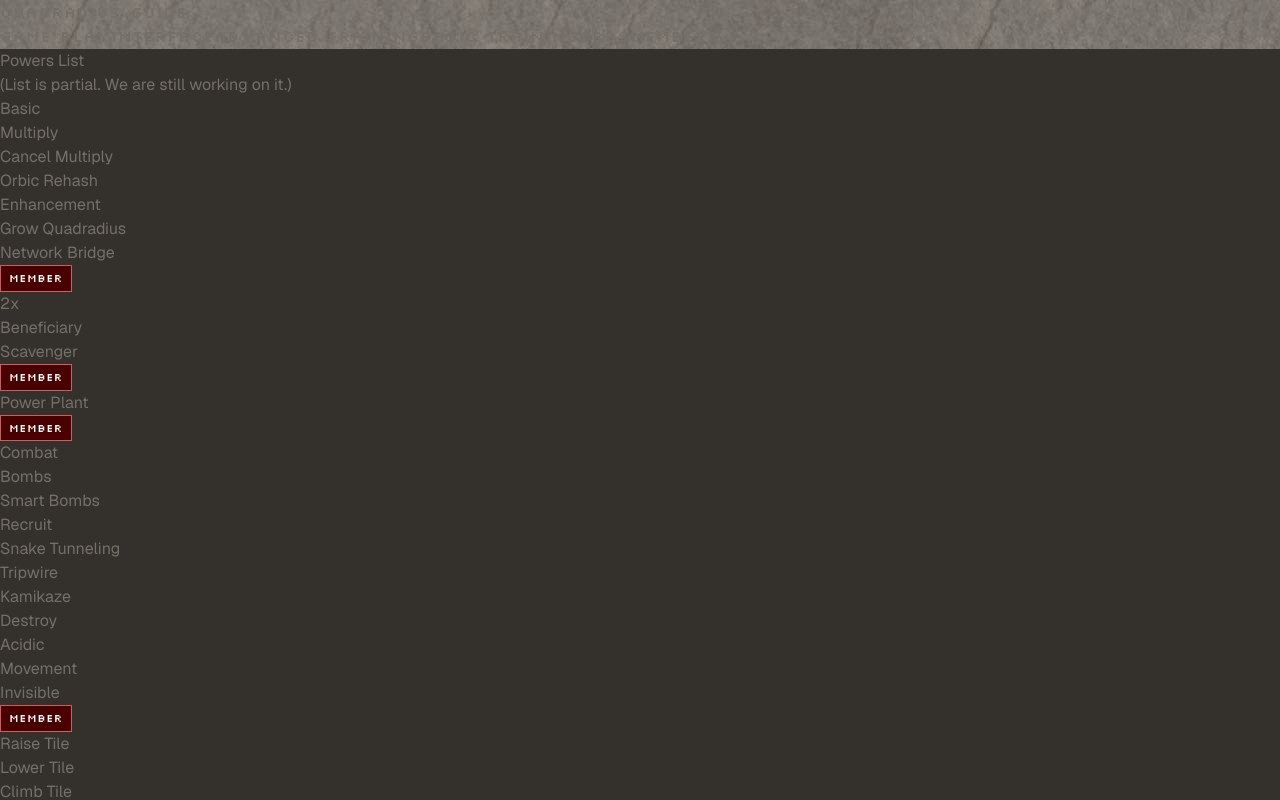
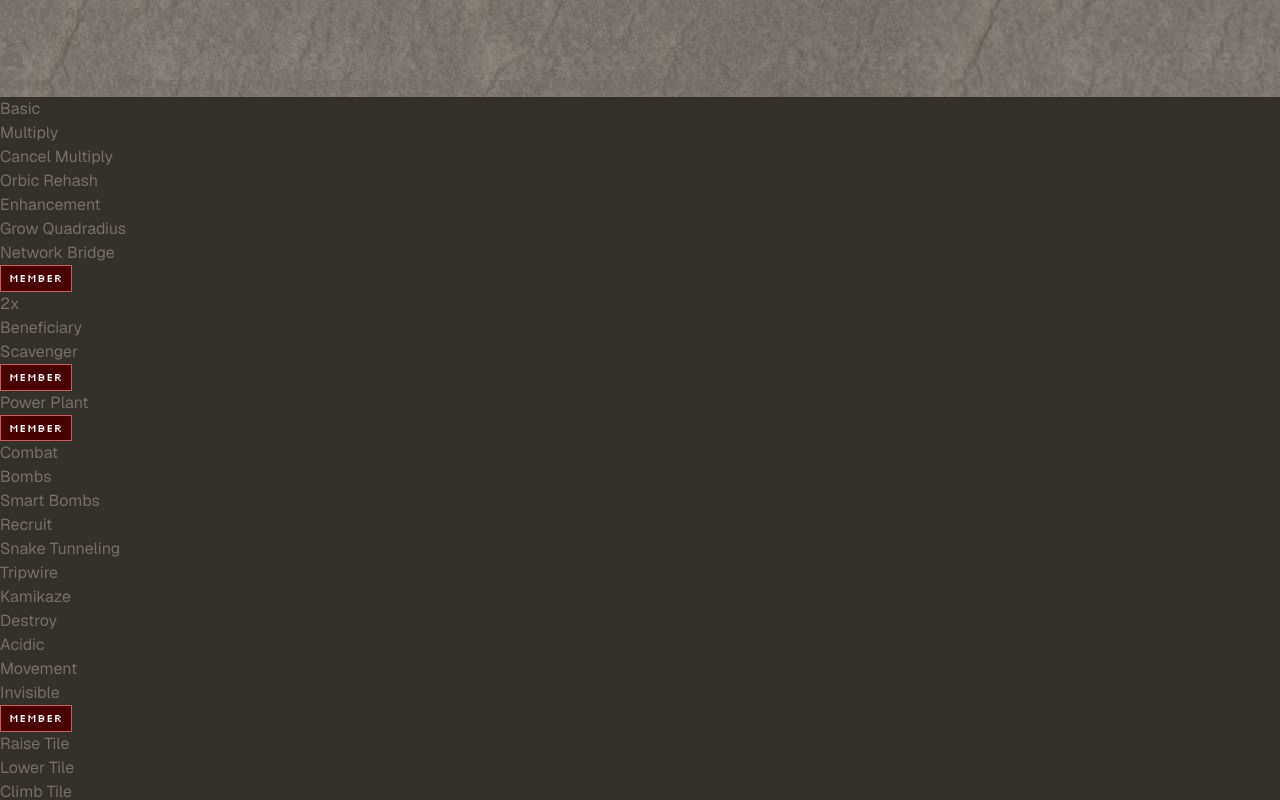
Before and after one commit to Fruktus/QuadradiusPreservationProject, a Next.js app in the folder web/: page /orbs in a window 1280 px wide. Shown: the top 800 px of the page. Built offline with nearby package versions, Linux system fonts and the light colour scheme.

Commit message:
[feat] - add discord

```diff
--- a/web/src/app/layout.tsx
+++ b/web/src/app/layout.tsx
@@ -68,7 +68,32 @@
             className="bg-cover bg-center mb-6 p-6 pb-0"
             style={{ backgroundImage: `url(${bgImage.src})` }}
           >
-            <h1 className="text-3xl mb-8 pixel-text">Quadradius Guide</h1>
+            <div className="flex flex-row justify-between">
+              <h1 className="text-3xl mb-8 pixel-text inline">
+                Quadradius Guide
+              </h1>
+              <div className="justify-end mb-4 inline-block">
+                <a
+                  href="https://discord.com/channels/1197227968112627802"
+                  target="_blank"
+                  rel="noopener noreferrer"
+                  className="inline-flex items-center px-4 py-2 bg-[var(--base-300)] hover:bg-[var(--base-200)] text-white rounded-lg transition-colors"
+                >
+                  <span className="mr-2">Join our Discord</span>
+                  <svg
+                    stroke="currentColor"
+                    fill="currentColor"
+                    stroke-width="0"
+                    viewBox="0 0 640 512"
+                    height="24px"
+                    width="24px"
+                    xmlns="http://www.w3.org/2000/svg"
+                  >
+                    <path d="M524.531,69.836a1.5,1.5,0,0,0-.764-.7A485.065,485.065,0,0,0,404.081,32.03a1.816,1.816,0,0,0-1.923.91,337.461,337.461,0,0,0-14.9,30.6,447.848,447.848,0,0,0-134.426,0,309.541,309.541,0,0,0-15.135-30.6,1.89,1.89,0,0,0-1.924-.91A483.689,483.689,0,0,0,116.085,69.137a1.712,1.712,0,0,0-.788.676C39.068,183.651,18.186,294.69,28.43,404.354a2.016,2.016,0,0,0,.765,1.375A487.666,487.666,0,0,0,176.02,479.918a1.9,1.9,0,0,0,2.063-.676A348.2,348.2,0,0,0,208.12,430.4a1.86,1.86,0,0,0-1.019-2.588,321.173,321.173,0,0,1-45.868-21.853,1.885,1.885,0,0,1-.185-3.126c3.082-2.309,6.166-4.711,9.109-7.137a1.819,1.819,0,0,1,1.9-.256c96.229,43.917,200.41,43.917,295.5,0a1.812,1.812,0,0,1,1.924.233c2.944,2.426,6.027,4.851,9.132,7.16a1.884,1.884,0,0,1-.162,3.126,301.407,301.407,0,0,1-45.89,21.83,1.875,1.875,0,0,0-1,2.611,391.055,391.055,0,0,0,30.014,48.815,1.864,1.864,0,0,0,2.063.7A486.048,486.048,0,0,0,610.7,405.729a1.882,1.882,0,0,0,.765-1.352C623.729,277.594,590.933,167.465,524.531,69.836ZM222.491,337.58c-28.972,0-52.844-26.587-52.844-59.239S193.056,219.1,222.491,219.1c29.665,0,53.306,26.82,52.843,59.239C275.334,310.993,251.924,337.58,222.491,337.58Zm195.38,0c-28.971,0-52.843-26.587-52.843-59.239S388.437,219.1,417.871,219.1c29.667,0,53.307,26.82,52.844,59.239C470.715,310.993,447.538,337.58,417.871,337.58Z"></path>
+                  </svg>
+                </a>
+              </div>
+            </div>
             <Tabs tabs={tabs} />
           </div>
           {children}
--- a/web/src/app/orbs/page.tsx
+++ b/web/src/app/orbs/page.tsx
@@ -226,11 +226,6 @@
 
   return (
     <div className="prose prose-invert max-w-none p-6">
-      <h1 className="text-2xl font-bold mb-2 text-white">Powers List</h1>
-      <h2 className="text-xl font-semibold mb-8 text-gray-100 ">
-        (List is partial. We are still working on it.)
-      </h2>
-
       {Object.entries(groupedPowers).map(([category, categoryPowers]) => (
         <div key={category} className="mb-4">
           <h2 className="text-xl font-semibold mb-2 text-gray-100">
```
